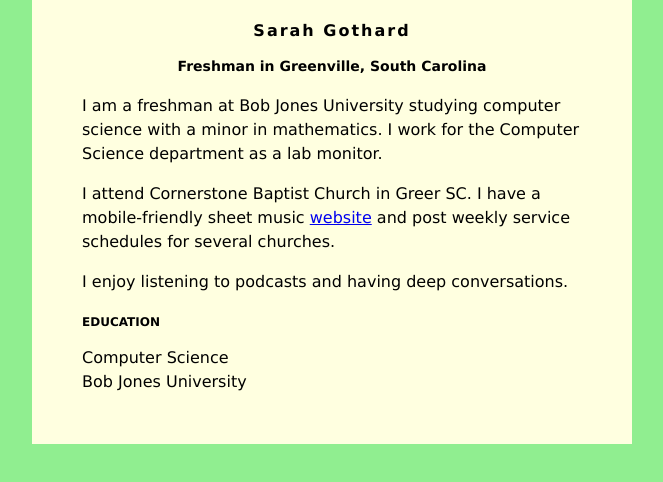
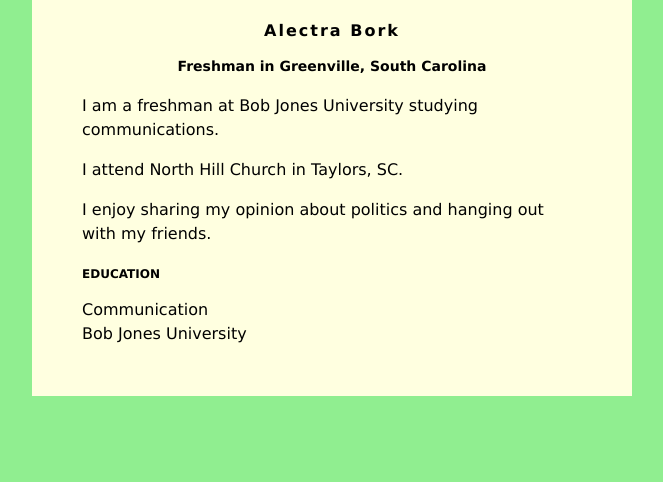
Before and after one commit to abork770/abork770.github.io, a plain HTML site: page index.html in a window 1280 px wide. Shown: the whole page, without its empty margins (308-971 px from the left). Drawn offline with Linux system fonts and the light colour scheme.

Commit message:
Update index.html

```diff
--- a/index.html
+++ b/index.html
@@ -30,21 +30,18 @@ h3 {
 </head>
 <body>
     <div id="content">
-        <h1>Sarah Gothard</h1>
+        <h1>Alectra Bork</h1>
         <h2>Freshman in Greenville, South Carolina</h2>
 
-         <p>I am a freshman at Bob Jones University studying computer science with a minor in
-            mathematics. I work for the Computer Science department as a lab monitor.</p>
+         <p>I am a freshman at Bob Jones University studying communications.</p>
          <p>
-            I attend Cornerstone Baptist Church in Greer SC. I have a mobile-friendly
-            sheet music <a href="https://mobilehymns.org/">website</a> and post weekly service
-            schedules for several churches.
+            I attend North Hill Church in Taylors, SC.
          </p>
          <p>
-            I enjoy listening to podcasts and having deep conversations.
+            I enjoy sharing my opinion about politics and hanging out with my friends.
          </p>
         <h3>EDUCATION</h3>
-        Computer Science<br />
+        Communication<br />
         Bob Jones University
     </div>
 
```
